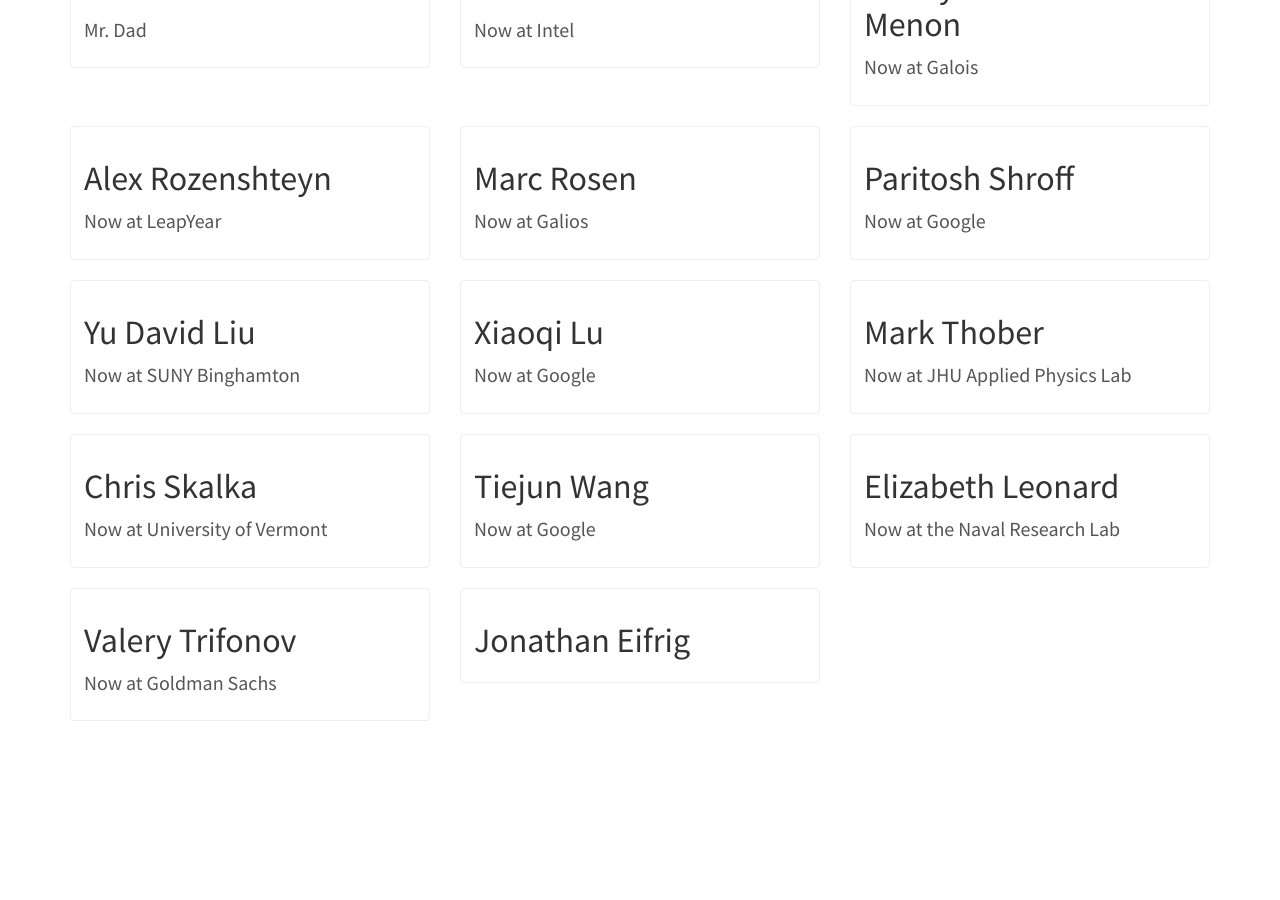
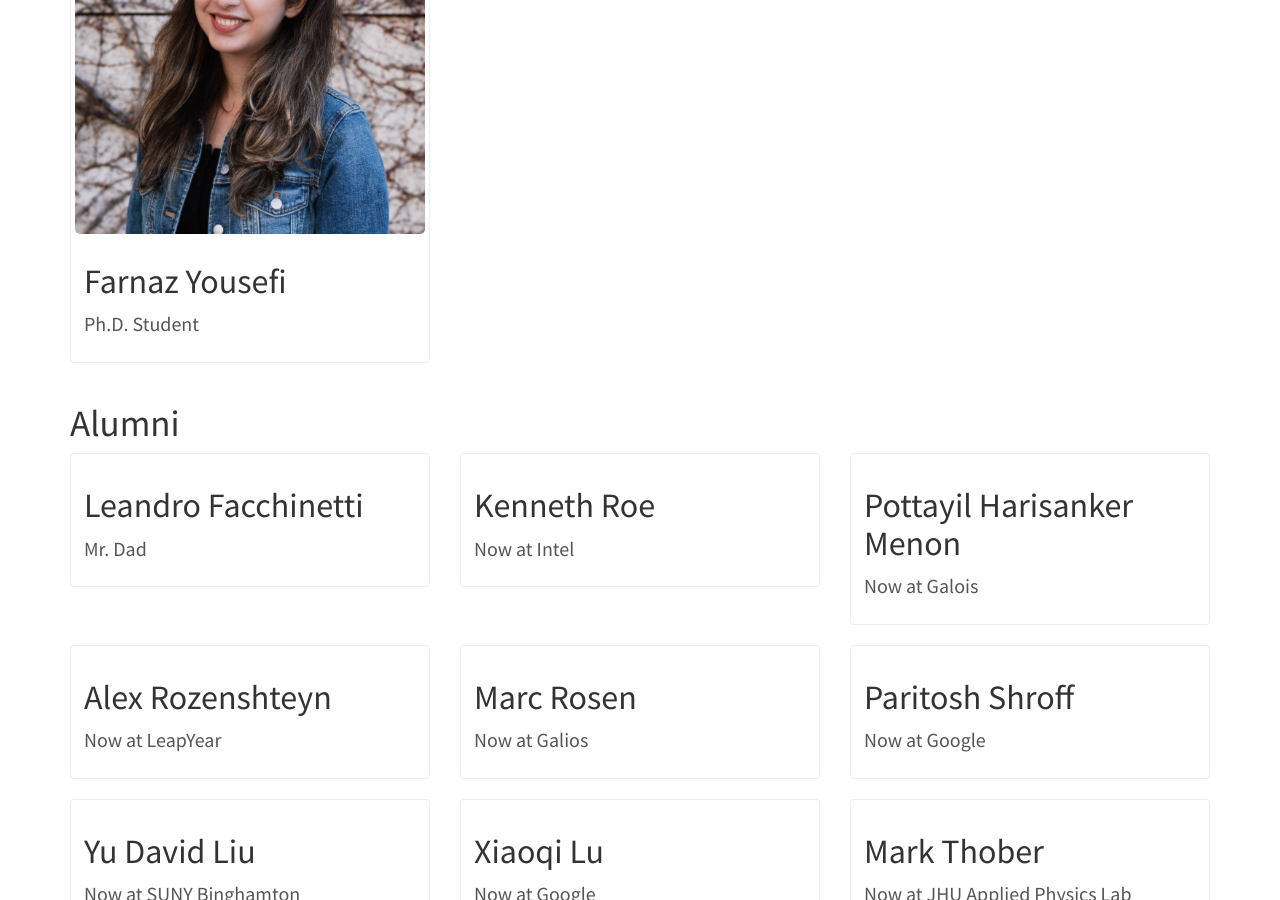
Before and after one commit to JHU-PL-Lab/www-pl-lab, a Jekyll site: the page built from members/members.html, in a window 1280 px wide and 900 px high, scrolled down 909 px. Built offline with Jekyll 4.4.1, drawn with Linux system fonts in a browser that asks for light colours; before the commit the page ends 1710 px from its top, so only the background shows below that.

Commit message:
Add farnaz to members.

```diff
--- a/_data/members.yml
+++ b/_data/members.yml
@@ -16,6 +16,11 @@
       description: "Ph.D. Student"
       link: "//www.cs.jhu.edu/~weng/"
       avatar: "/members/avatars/shiwei-weng.jpg"
+
+    - name: "Farnaz Yousefi"
+      description: "Ph.D. Student"
+      link: "//farnazusefi.github.io/"
+      avatar: "/members/avatars/farnaz-yousefi.jpg"
 
 -
   category_title: "Alumni"
```
Also changed, not shown: members/avatars/farnaz-yousefi.jpg (added).
